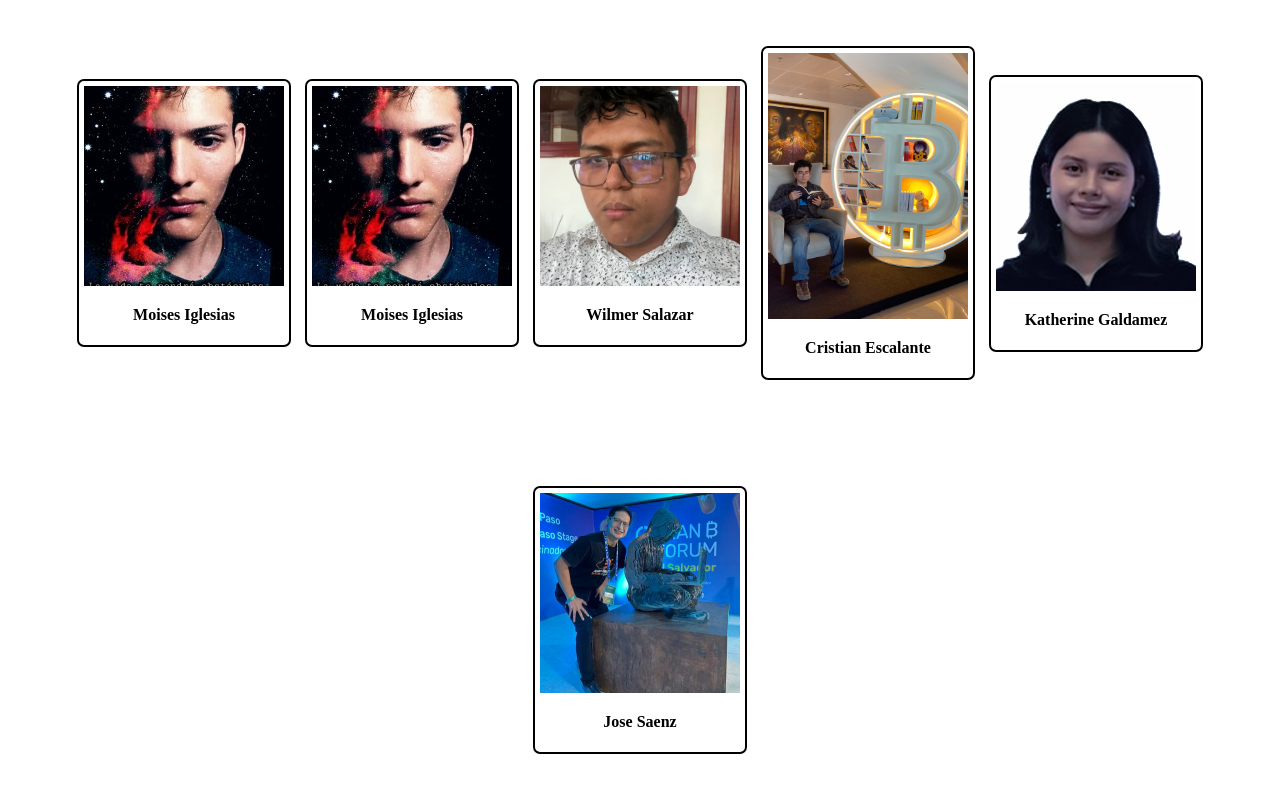
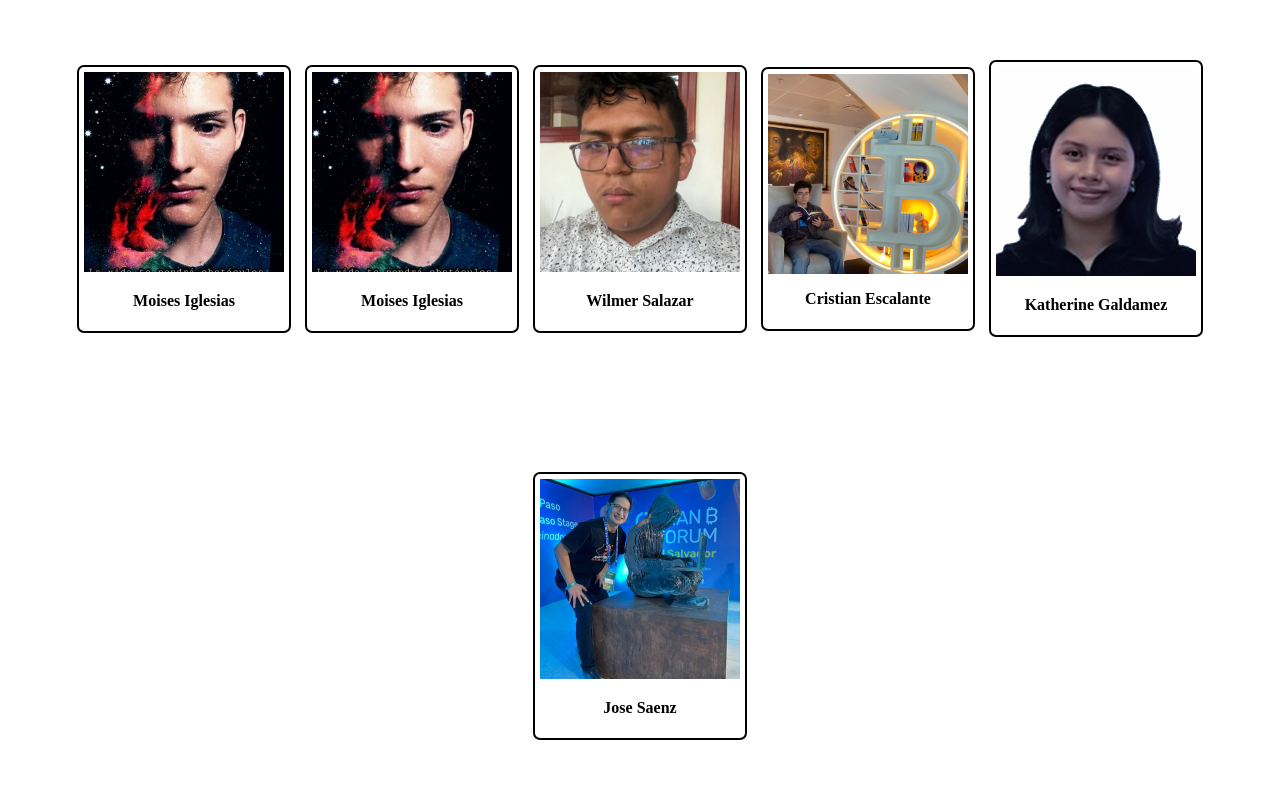
Before and after one commit to OscarG673/moises-main, a plain HTML site: page index.html in a window 1280 px wide. Drawn offline with Linux system fonts and the light colour scheme.

Commit message:
fix: img overflow

```diff
--- a/index.html
+++ b/index.html
@@ -37,7 +37,9 @@
         </div>
 
         <div class="img-container">
-            <img src="img/cristian-escalante.jpeg" alt="" style="max-width: 150px;">
+            <figure style="width: 200px; height: 200px; overflow: hidden;margin: 0px;">
+                <img src="img/cristian-escalante.jpeg" alt="" style="max-width: 150px;">
+            </figure>
             <p>
                 <strong>
                     Cristian Escalante
```
